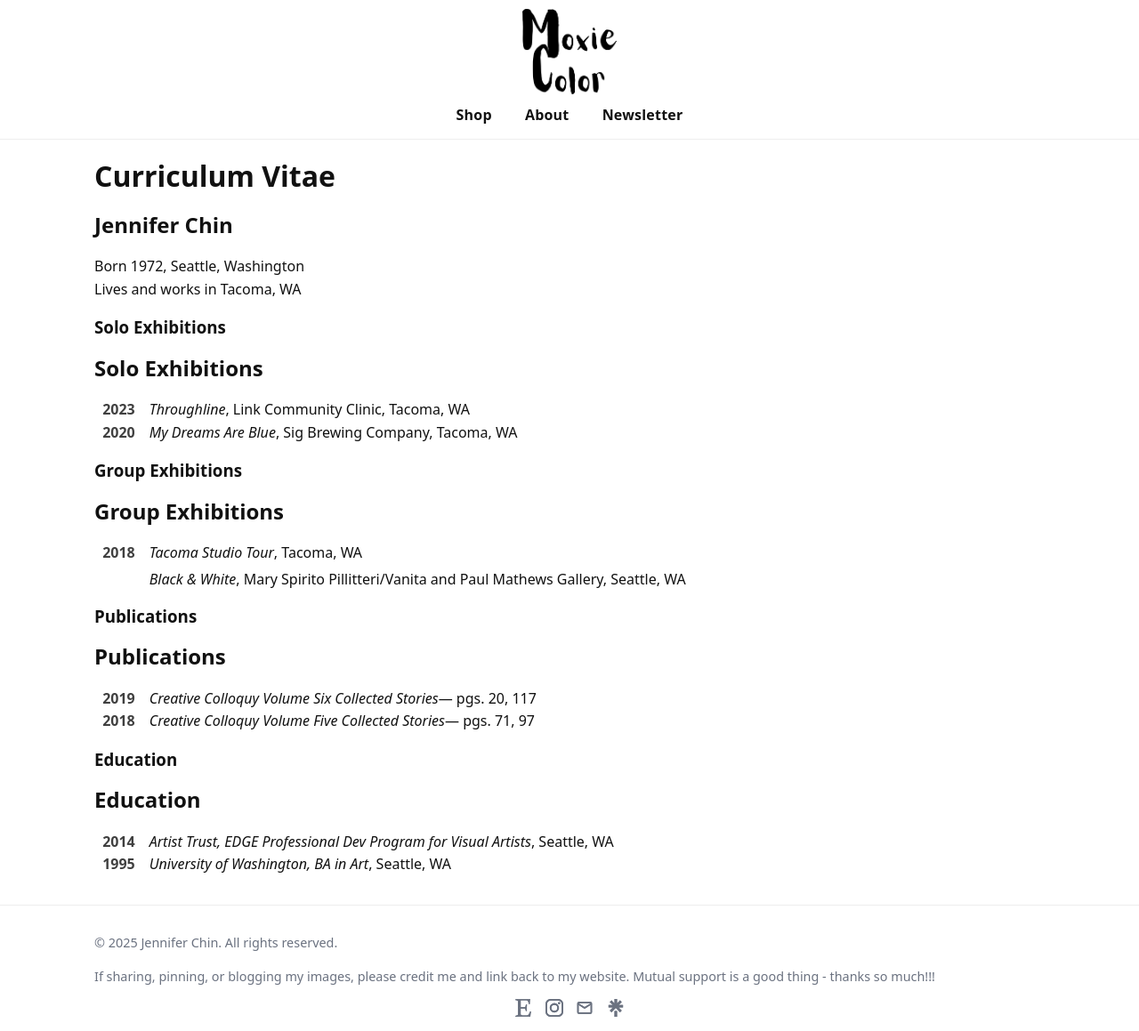
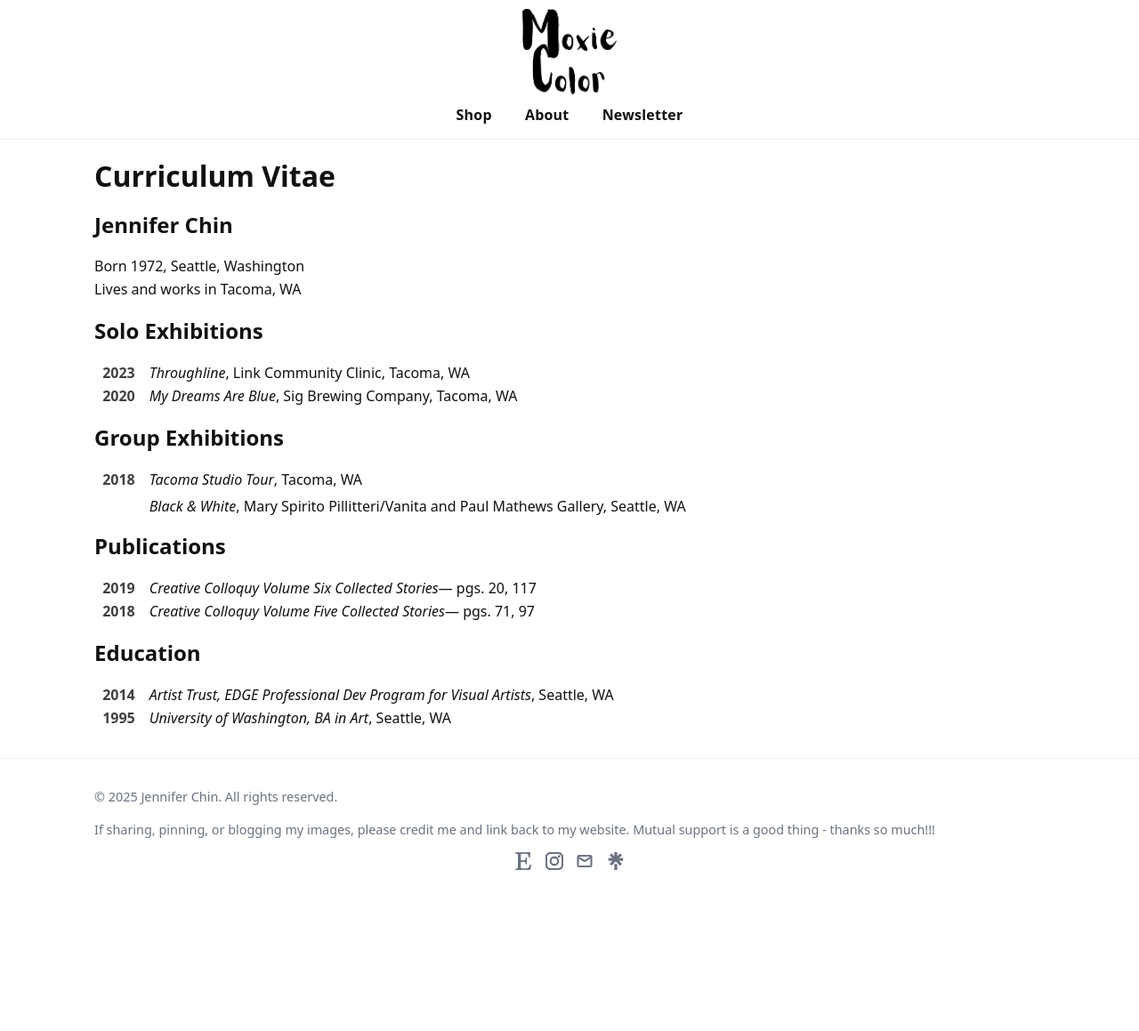
Before and after one commit to MoxieColor/moxiecolor, a Jekyll site: the page built from pages/CurriculumVitae.md, in a window 1280 px wide and 1159 px high. Shown: the whole window at 89% size. Built offline with Jekyll 4.4.1, drawn with Linux system fonts in a browser that asks for light colours.

Commit message:
Update CurriculumVitae.md

```diff
--- a/pages/CurriculumVitae.md
+++ b/pages/CurriculumVitae.md
@@ -9,14 +9,10 @@ description: "Curriculum Vitae for Jennifer Chin"
 Born 1972, Seattle, Washington
 Lives and works in Tacoma, WA
 
-### Solo Exhibitions
 {% include cv_section.html title="Solo Exhibitions" key="solo" %}
 
-### Group Exhibitions
 {% include cv_section.html title="Group Exhibitions" key="group" %}
 
-### Publications
 {% include cv_section.html title="Publications" key="publications" %}
 
-### Education
 {% include cv_section.html title="Education" key="education" %}
```
